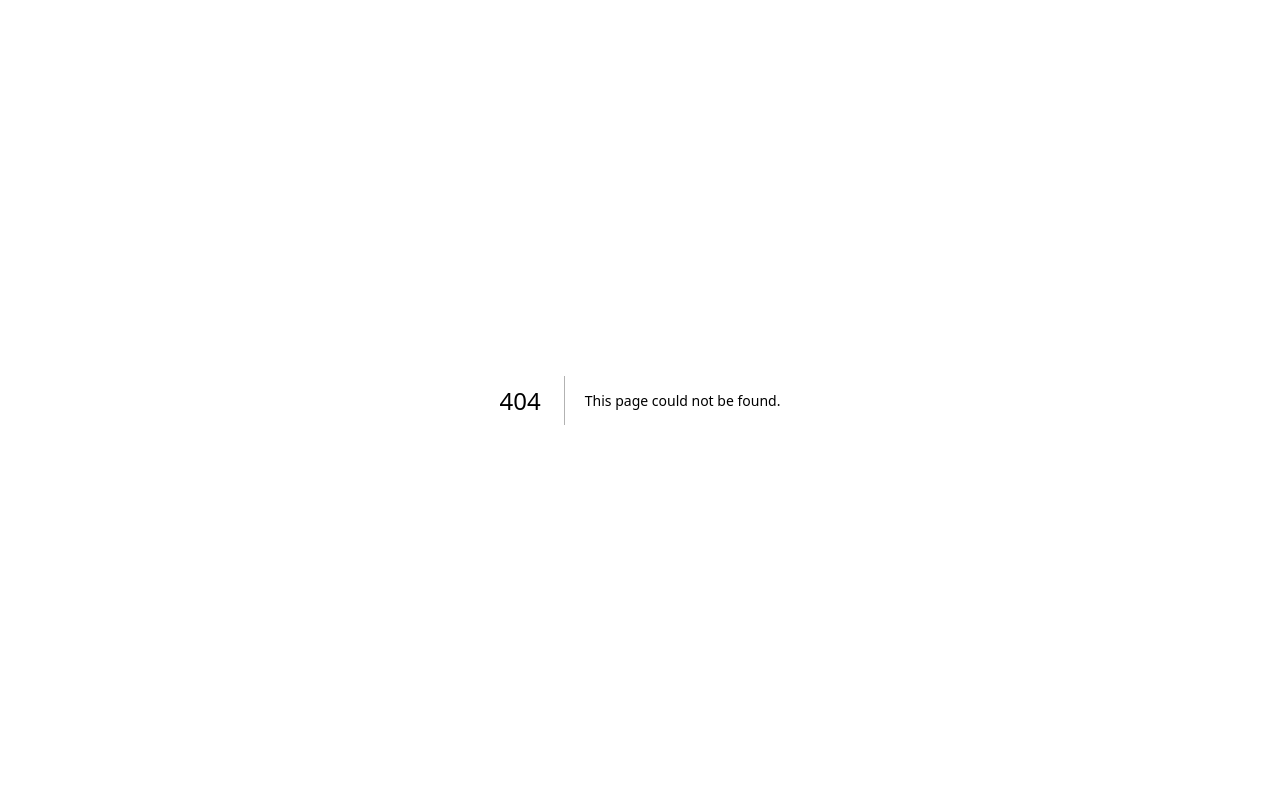
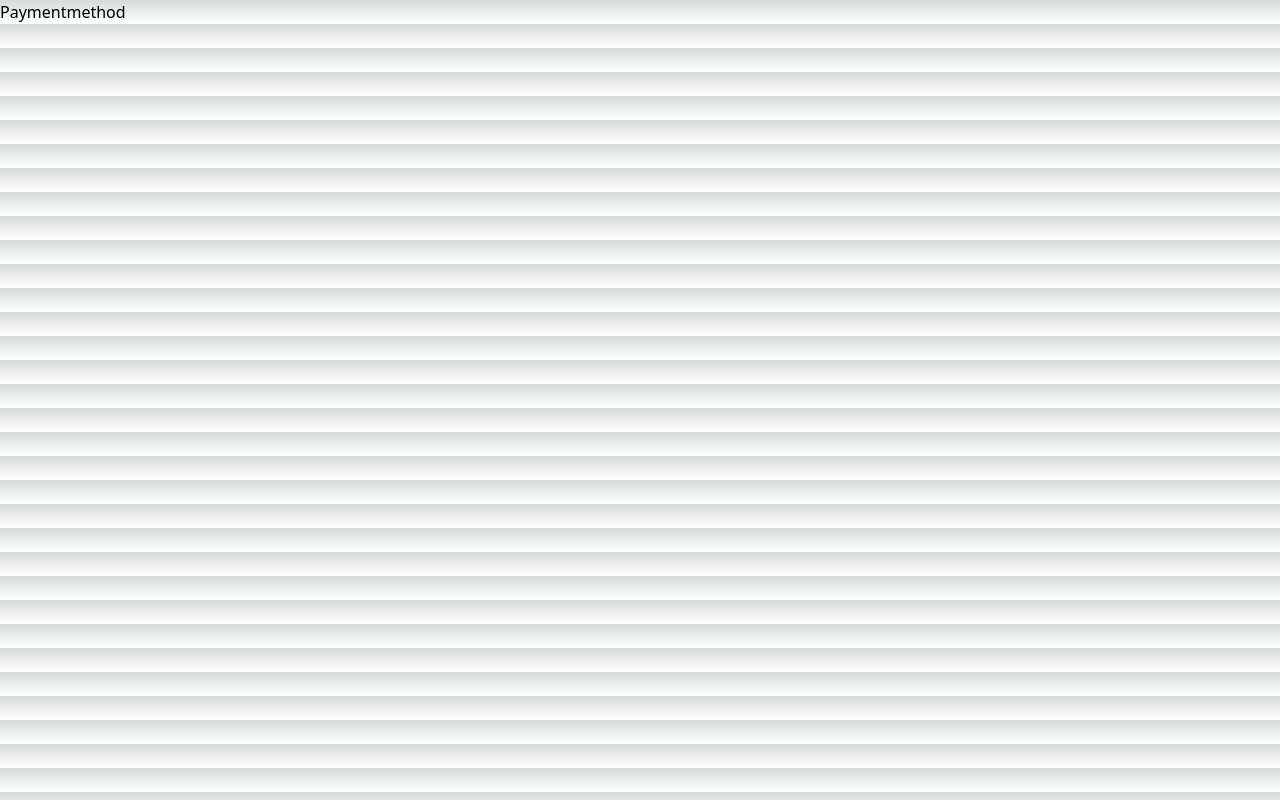
Before and after one commit to mumarhussain/OLX-APP, a Next.js app: page /paymentMethod in a window 1280 px wide. Before the commit this address had no page. Built offline with nearby package versions, Linux system fonts and the light colour scheme.

Commit message:
SOme changes

```diff
--- /dev/null
+++ b/src/pages/paymentMethod/index.js
@@ -0,0 +1,9 @@
+import React from 'react'
+
+function Paymentmethod() {
+  return (
+    <div>Paymentmethod</div>
+  )
+}
+
+export default Paymentmethod
```
